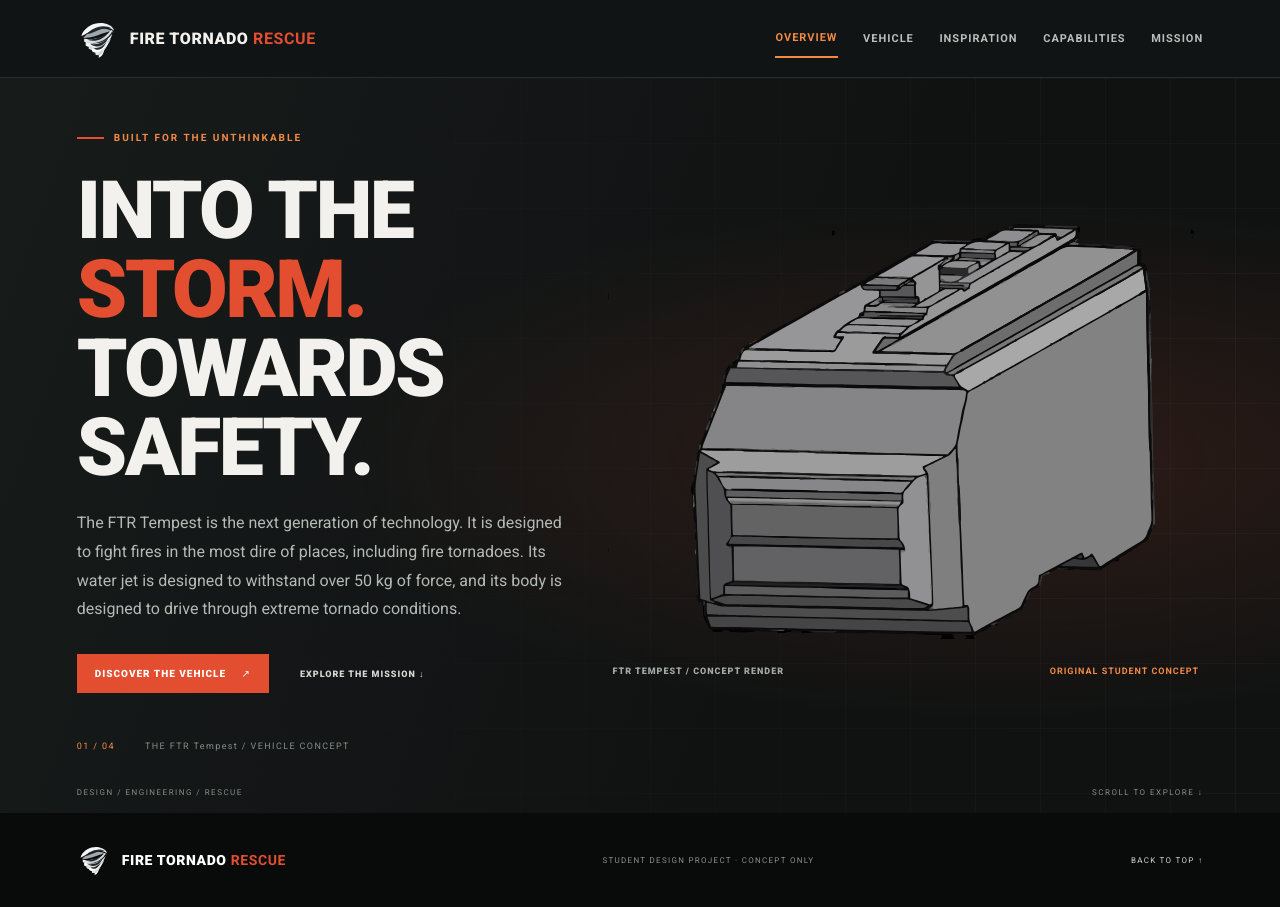
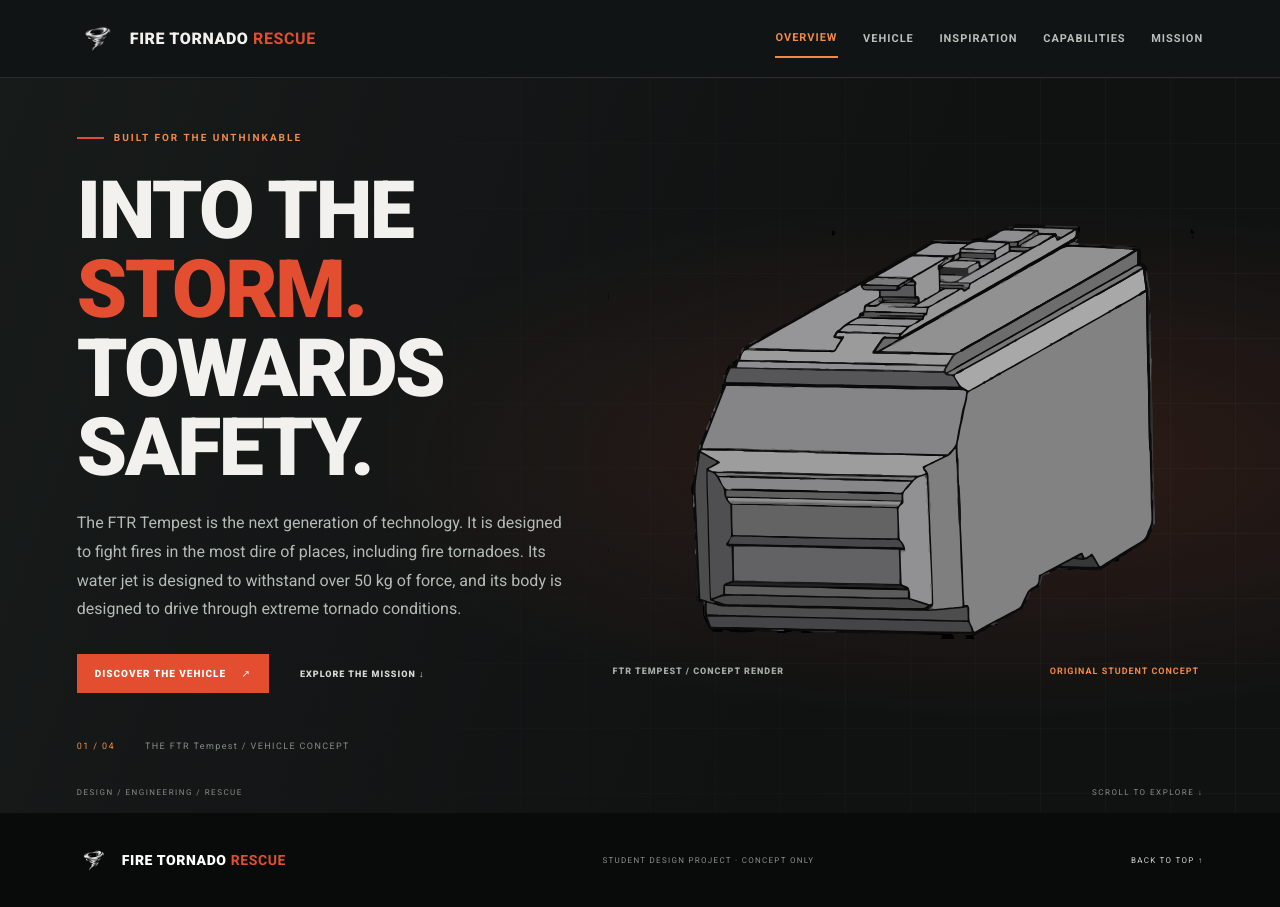
Before and after one commit to simonOS-site/FireTornadoRescue, a React (Vite) app: page / in a window 1280 px wide. Built offline with nearby package versions, Linux system fonts and the light colour scheme.

Commit message:
Use uploaded PNG for FTR branding

```diff
--- a/src/App.jsx
+++ b/src/App.jsx
@@ -42,7 +42,7 @@ function App() {
   return (
     <main>
       <header className="site-nav">
-        <a className="brand" href="#overview" onClick={() => goTo('overview')}><img className="brand-logo" src="/ftr-logo-white.svg" alt="FTR tornado logo" /><span>FIRE TORNADO <b>RESCUE</b></span></a>
+        <a className="brand" href="#overview" onClick={() => goTo('overview')}><img className="brand-logo" src="/ftr-logo-white.png" alt="FTR tornado logo" /><span>FIRE TORNADO <b>RESCUE</b></span></a>
         <nav aria-label="Main navigation">
           {['overview', 'vehicle', 'inspiration', 'capabilities', 'mission'].map((id) => <button key={id} className={active === id ? 'nav-link selected' : 'nav-link'} onClick={() => goTo(id)}>{id}</button>)}
         </nav>
@@ -160,7 +160,7 @@ function App() {
       </section>
       )}
 
-      <footer><a className="brand" href="#overview"><img className="brand-logo" src="/ftr-logo-white.svg" alt="FTR tornado logo" /><span>FIRE TORNADO <b>RESCUE</b></span></a><span>STUDENT DESIGN PROJECT · CONCEPT ONLY</span><a href="#overview">BACK TO TOP ↑</a></footer>
+      <footer><a className="brand" href="#overview"><img className="brand-logo" src="/ftr-logo-white.png" alt="FTR tornado logo" /><span>FIRE TORNADO <b>RESCUE</b></span></a><span>STUDENT DESIGN PROJECT · CONCEPT ONLY</span><a href="#overview">BACK TO TOP ↑</a></footer>
     </main>
   );
 }
```
